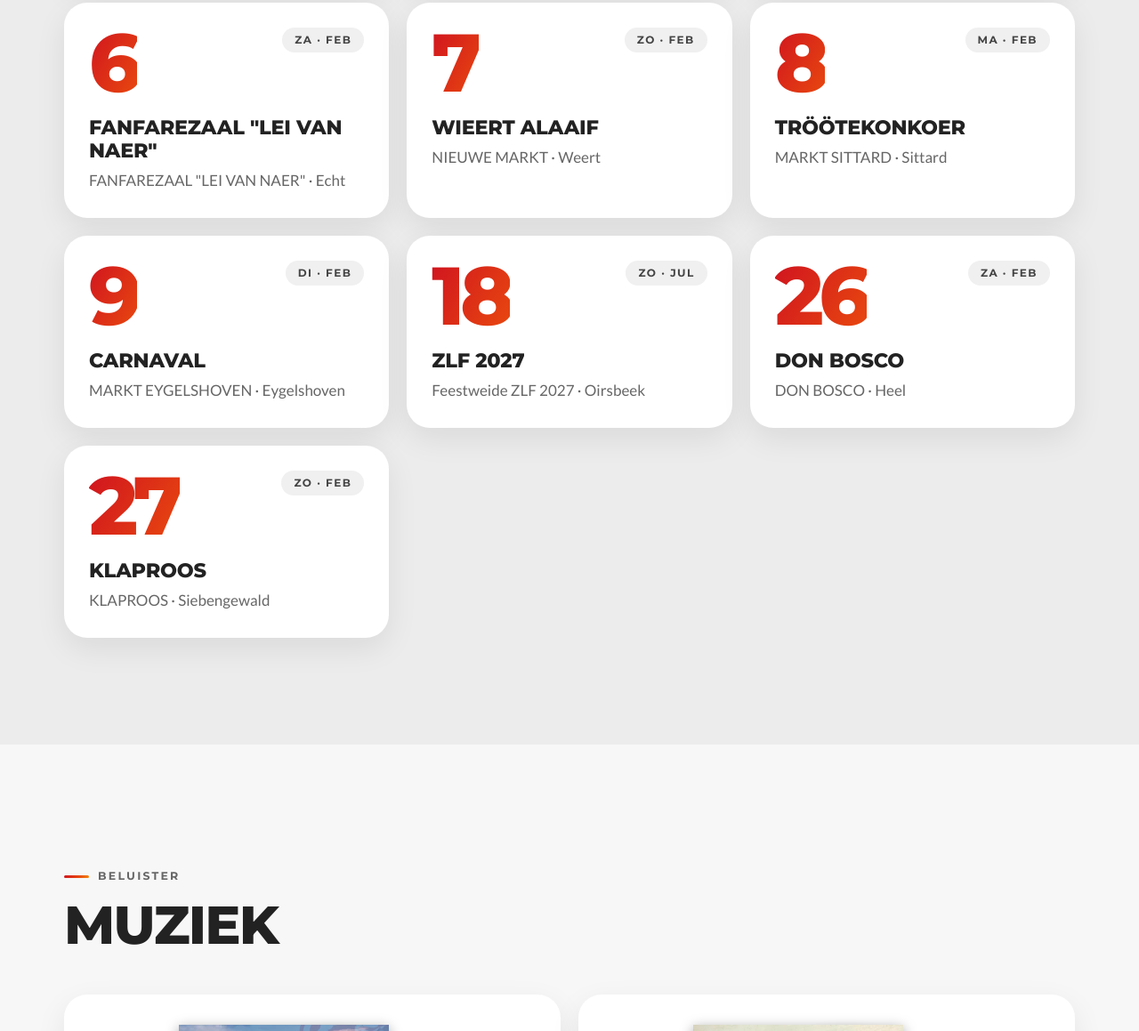
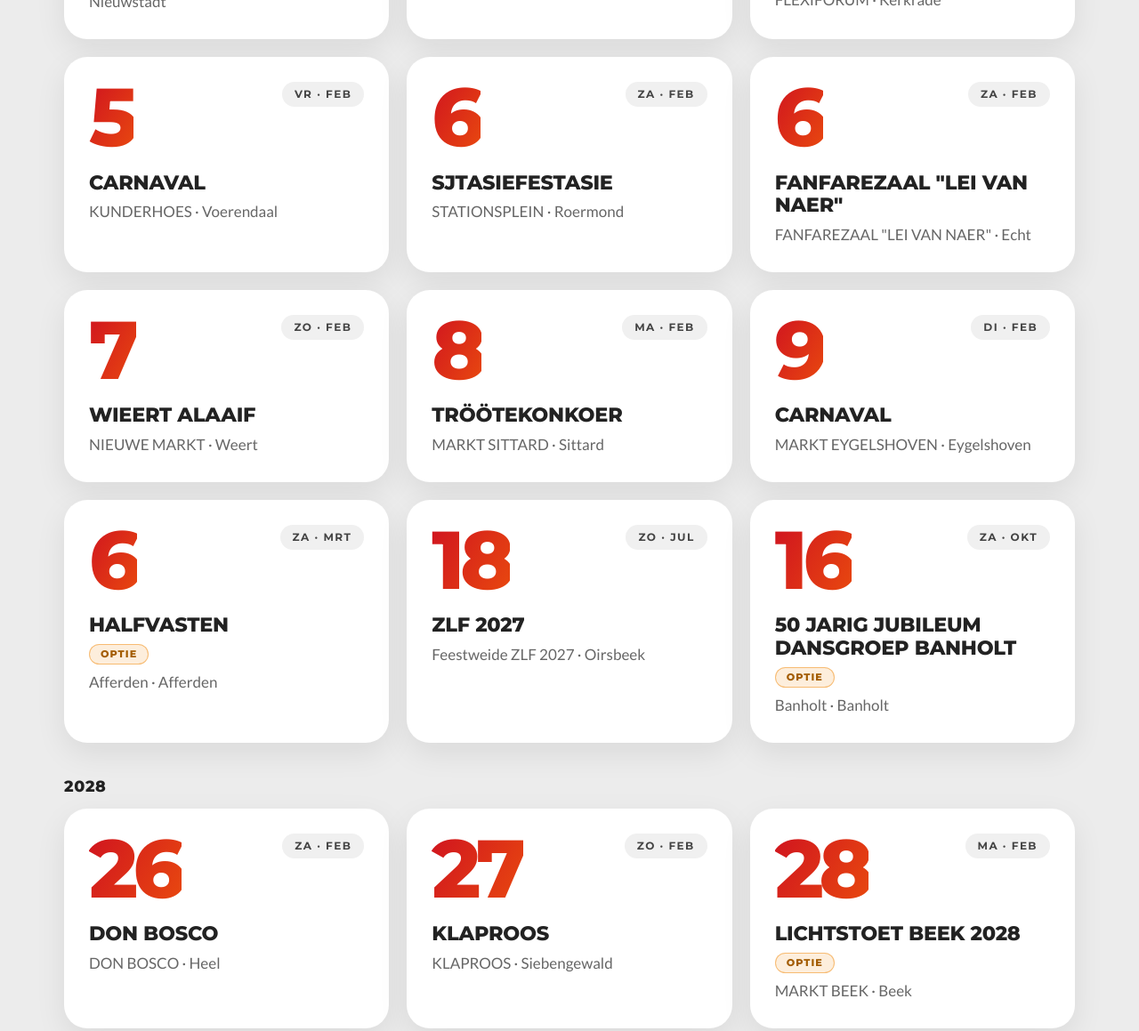
Before and after one commit to SjefKoopmans/promilaasj-website, a website: page index.html in a window 1280 px wide. Shown: the part 1840-2999 px from the top of the page at 89% size. Drawn offline with Linux system fonts and the light colour scheme.

Commit message:
Show option vs. confirmed gigs, and group the tour list by year
- scripts/sync-gigs.mjs now carries Artwin's status field through as
  option: true (status '1' = confirmed, '0' = option; anything else
  is treated as an option too, to be cautious rather than overstate
  a booking).
- main.js/CSS: an 'OPTIE' badge on tentative gigs, and a year heading
  (2026, 2027, ...) above each year's group in the tour list. Fixed
  a layout bug along the way: the heading only spanned one grid
  column at desktop widths until grid-column: 1 / -1 was added.
- index.html: #gigs is now a <div> (was <ul>); items render as
  <article class="gig"> instead of <li>, since a flat <ul> can't
  correctly contain heading elements between groups.
- tests/smoke.mjs: extended the agenda fixture with a second year and
  an option:true gig; checks the year headers render in order and
  the badge appears only on the flagged gig.
- Re-synced against the live Artwin feed (22 bookings now, 4 flagged
  as options); npm test fully green.

Co-Authored-By: Claude Sonnet 5 <noreply@anthropic.com>

```diff
--- a/assets/css/style.css
+++ b/assets/css/style.css
@@ -141,11 +141,14 @@ img.cover, video.cover { width: 100%; object-fit: cover; padding: 0; }
 /* ---------- 2. Tour ---------- */
 .tour-sec { background: var(--grey); padding: 110px 0 120px; }
 .tour { display: grid; gap: 20px; margin-top: 48px; }
+.tour-year { grid-column: 1 / -1; font: 800 1.1rem/1 var(--display); letter-spacing: .04em; text-transform: uppercase; color: var(--ink); margin: 20px 0 -4px; }
+.tour-year:first-child { margin-top: 0; }
 .gig { display: flex; flex-direction: column; gap: 22px; background: #fff; border-radius: 26px; padding: 28px; box-shadow: var(--shadow); transition: transform .2s; }
 .gig:hover { transform: translateY(-6px); }
 .gig .top { display: flex; justify-content: space-between; align-items: flex-start; }
 .gig .num { font: 800 5.75rem/.85 var(--display); letter-spacing: -.06em; background: linear-gradient(120deg, #d0141f, #e8480f); -webkit-background-clip: text; background-clip: text; color: transparent; }
 .gig .chip { padding: 8px 14px; border-radius: 999px; background: #f0f0f0; font: 700 .75rem/1 var(--display); color: #444; text-transform: uppercase; letter-spacing: .12em; }
+.gig .option-badge { display: inline-block; margin-top: 8px; padding: 5px 12px; border-radius: 999px; background: rgba(242, 138, 10, .14); border: 1px solid rgba(242, 138, 10, .5); color: #a35c00; font: 800 .7rem/1 var(--display); letter-spacing: .1em; text-transform: uppercase; }
 .gig p { margin-top: 6px; color: var(--mute); }
 .gig .more-info { margin-top: auto; display: flex; justify-content: space-between; padding-top: 18px; border-top: 1px solid #eee; font: 700 .8rem/1 var(--display); letter-spacing: .12em; text-transform: uppercase; text-decoration: none; color: var(--ink); }
 .gig .more-info:hover { color: var(--red); }
--- a/assets/js/gigs.js
+++ b/assets/js/gigs.js
@@ -7,6 +7,7 @@
 //
 // date  = JJJJ-MM-DD (verplicht)   title = naam van het optreden (verplicht)
 // venue, city, url = optioneel     (url = link naar kaartverkoop of eventpagina)
+// option = true      = optioneel   (nog geen bevestigd optreden; toont een "Optie"-label)
 window.GIGS = [
 	{ date: "2026-11-08", title: "Herenzitting", venue: "STROATJE", city: "Landgraaf" },
 	{ date: "2027-01-08", title: "Prinsebal Wuilus", venue: "VILGAARD BMV DE", city: "Velden" },
@@ -21,7 +22,13 @@ window.GIGS = [
 	{ date: "2027-02-07", title: "Wieert Alaaif", venue: "NIEUWE MARKT", city: "Weert" },
 	{ date: "2027-02-08", title: "Tröötekonkoer", venue: "MARKT SITTARD", city: "Sittard" },
 	{ date: "2027-02-09", title: "Carnaval", venue: "MARKT EYGELSHOVEN", city: "Eygelshoven" },
+	{ date: "2027-03-06", title: "Halfvasten", venue: "Afferden", city: "Afferden", option: true },
 	{ date: "2027-07-18", title: "ZLF 2027", venue: "Feestweide ZLF 2027", city: "Oirsbeek" },
+	{ date: "2027-10-16", title: "50 jarig jubileum dansgroep Banholt", venue: "Banholt", city: "Banholt", option: true },
 	{ date: "2028-02-26", title: "DON BOSCO", venue: "DON BOSCO", city: "Heel" },
 	{ date: "2028-02-27", title: "KLAPROOS", venue: "KLAPROOS", city: "Siebengewald" },
+	{ date: "2028-02-28", title: "Lichtstoet Beek 2028", venue: "MARKT BEEK", city: "Beek", option: true },
+	{ date: "2028-02-29", title: "Pyjamabal Moustache", option: true },
+	{ date: "2029-02-13", title: "Pyjamabal Moustache", option: true },
+	{ date: "2030-03-05", title: "Pyjamabal Moustache", option: true },
 ];
--- a/assets/js/main.js
+++ b/assets/js/main.js
@@ -123,15 +123,21 @@
     .sort(function (a, b) { return a.date < b.date ? -1 : a.date > b.date ? 1 : 0; });
 
   if (list && gigs.length) {
+    var year = null;
     gigs.forEach(function (g) {
       var d = realDate(g.date);
-      var li = el("li", "gig");
+      if (d.getFullYear() !== year) {
+        year = d.getFullYear();
+        list.append(el("h3", "tour-year", String(year)));
+      }
+      var li = el("article", "gig");
 
       var top = el("div", "top");
       top.append(el("div", "num", String(d.getDate())), el("span", "chip", DAYS[d.getDay()] + " · " + MONTHS[d.getMonth()]));
 
       var info = el("div");
       info.append(el("h3", "", g.title));
+      if (g.option) info.append(el("span", "option-badge", "Optie"));
       var where = [g.venue, g.city].filter(Boolean).join(" · ");
       if (where) info.append(el("p", "", where));
 
--- a/index.html
+++ b/index.html
@@ -117,7 +117,7 @@
       <div class="wrap">
         <p class="eyebrow">Live</p>
         <h2 id="tour-title">Tour</h2>
-        <ul id="gigs" class="tour" hidden></ul>
+        <div id="gigs" class="tour" hidden></div>
         <div id="gigs-empty" class="empty">
           <h3>De agenda wordt bijgewerkt</h3>
           <p>Nieuwe data volgen snel. Op Instagram lees je het als eerste.</p>
```
Also changed, not shown: BACKLOG.md (+1 -1 lines), backlog/backlog-20260922-artwin-tour-sync.md (+2 -0 lines), scripts/sync-gigs.mjs (+6 -1 lines), tests/smoke.mjs (+7 -2 lines).
